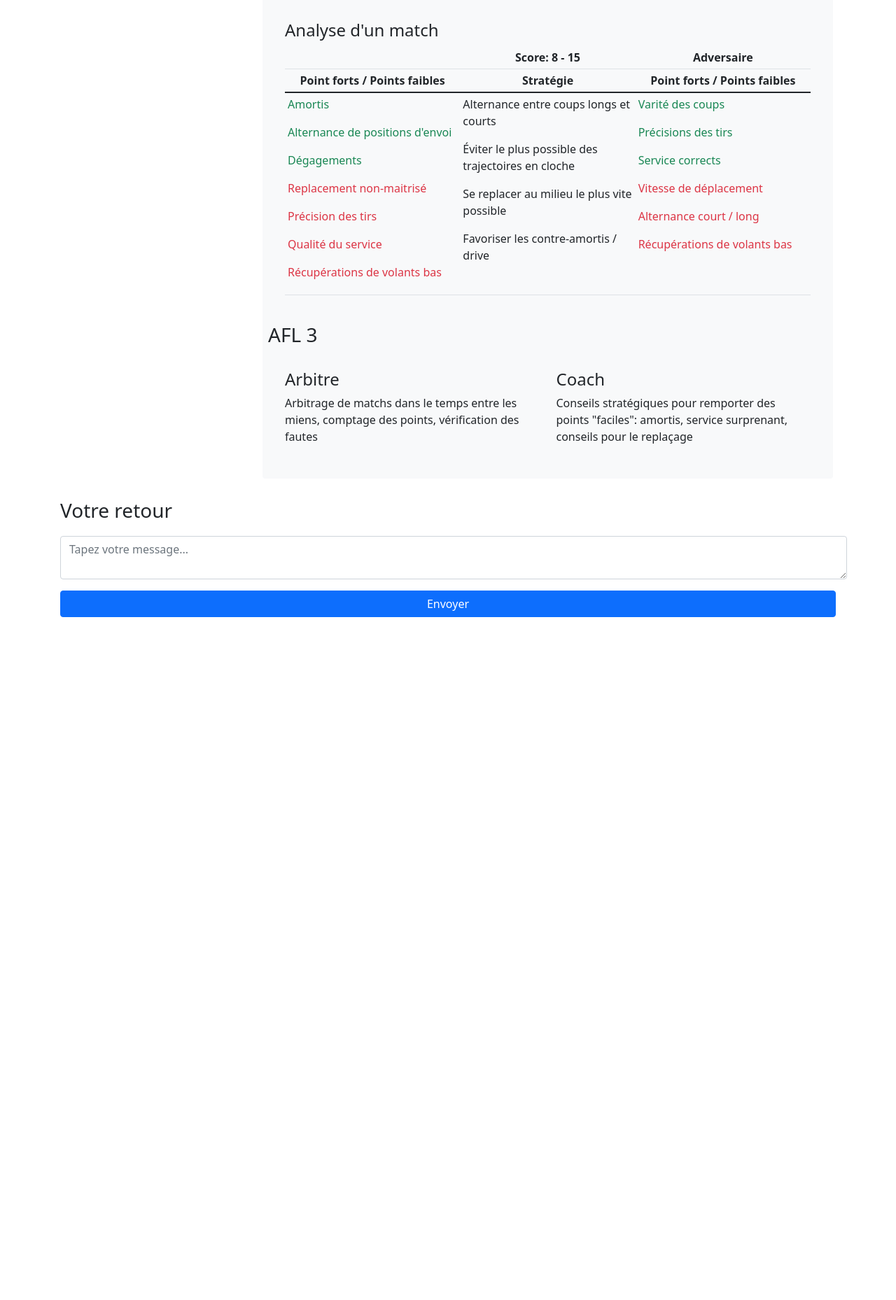
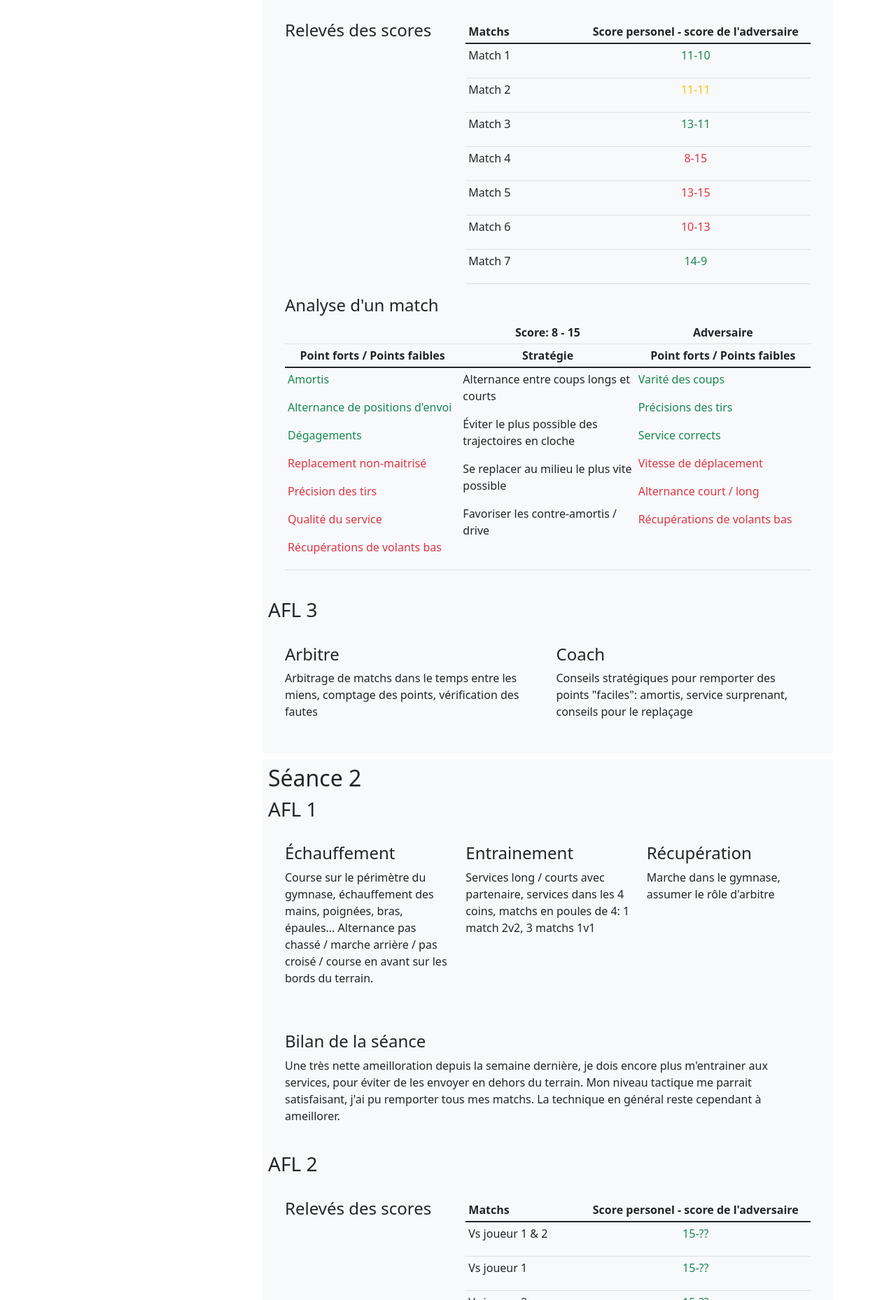
Before and after one commit to TomVdt/carnet-badminton, a plain HTML site: page index.html in a window 1280 px wide. Shown: the part 942-2800 px from the top of the page at 70% size. Before the commit the page ends 1840 px from the top, so only its background shows below. Drawn offline with nearby package versions, Linux system fonts and the light colour scheme.

Commit message:
seance 2 + corrections

```diff
--- a/index.html
+++ b/index.html
@@ -23,7 +23,7 @@
 						<ul class="nav nav-pills flex-column">
 							<li class="nav-item"><a class="nav-link" href="#performances">Suivi des séances</a></li>
 							<li class="nav-item"><a class="nav-link" href="#seance1">Séance 1</a></li>
-							<!-- <li class="nav-item"><a class="nav-link" href="#seance2">Séance 2</a></li> -->
+							<li class="nav-item"><a class="nav-link" href="#seance2">Séance 2</a></li>
 							<!-- <li class="nav-item"><a class="nav-link" href="#seance3">Séance 3</a></li> -->
 							<!-- <li class="nav-item"><a class="nav-link" href="#seance4">Séance 4</a></li> -->
 							<!-- <li class="nav-item"><a class="nav-link" href="#seance5">Séance 5</a></li> -->
@@ -51,10 +51,53 @@
 						</div>
 						<div class="p-4">
 							<h4>Bilan de la séance</h4>
-							<p>Première séance de badminton depuis 1 an, avec une première heure plutôt <i>difficile</i> mais j'ai pu reprendre une partie de mon niveau d'avant. En termes de matchs je suis plutôt satisfait. Le service est à ameillorer, les amortis sont plutôts bons (il m'on permis de remporter quelques sets). La diversité des coups longs / courts me parait correct, je dois chercher à alterner plus de côté. J'ai encore quelques difficultés à toucher le volant avec le tamis de la raquette, mais je pense que cela viendra rapidement avec l'entrainement</p>
+							<p>Première séance de badminton depuis 1 an, avec une première heure plutôt <i>difficile</i> mais j'ai pu reprendre une partie de mon niveau d'avant. En termes de matchs je suis plutôt satisfait. Le service est à ameillorer, les amortis sont plutôts bons (il m'on permis de remporter quelques sets). La diversité des coups longs / courts me parait correct, je dois chercher à alterner plus de côté. J'ai encore quelques difficultés à toucher le volant avec le tamis de la raquette, mais je pense que cela viendra rapidement avec l'entrainement.</p>
 						</div>
 						<h3>AFL 2</h3>
 						<div class="p-4">
+							<div class="row">
+								<div class="col-4"><h4 class="align-middle">Relevés des scores</h4></div>
+								<div class="col-8">
+									<table class="table table-sm table-hover">
+										<thead>
+											<tr>
+												<th class="col-4">Matchs</th>
+												<th class="col-8 text-center">Score personel - score de l'adversaire</th>
+											</tr>
+										</thead>
+										<tbody>
+											<tr>
+												<td><p>Match 1</p></td>
+												<td><p class="text-success text-center">11-10</p></td>
+											</tr>
+											<tr>
+												<td><p>Match 2</p></td>
+												<td><p class="text-warning text-center">11-11</p></td>
+											</tr>
+											<tr>
+												<td><p>Match 3</p></td>
+												<td><p class="text-success text-center">13-11</p></td>
+											</tr>
+											<tr>
+												<td><p>Match 4</p></td>
+												<td><p class="text-danger text-center">8-15</p></td>
+											</tr>
+											<tr>
+												<td><p>Match 5</p></td>
+												<td><p class="text-danger text-center">13-15</p></td>
+											</tr>
+											<tr>
+												<td><p>Match 6</p></td>
+												<td><p class="text-danger text-center">10-13</p></td>
+											</tr>
+											<tr>
+												<td><p>Match 7</p></td>
+												<td><p class="text-success text-center">14-9</p></td>
+											</tr>
+										</tbody>
+									</table>
+								</div>
+							</div>
 							<h4>Analyse d'un match</h4>
 							<table class="table table-sm table-hover">
 								<thead class="text-center">
@@ -110,6 +153,73 @@
 							</div>
 						</div>
 					</section>
+					<section class="bg-light m-2 p-2 rounded" id="seance2">
+						<h2>Séance 2</h2>
+						<h3>AFL 1</h3>
+						<div class="row p-4">
+							<div class="col">
+								<h4>Échauffement</h4>
+								<p>Course sur le périmètre du gymnase, échauffement des mains, poignées, bras, épaules... Alternance pas chassé / marche arrière / pas croisé / course en avant sur les bords du terrain.</p>
+							</div>
+							<div class="col">
+								<h4>Entrainement</h4>
+								<p>Services long / courts avec partenaire, services dans les 4 coins, matchs en poules de 4: 1 match 2v2, 3 matchs 1v1</p>
+							</div>
+							<div class="col">
+								<h4>Récupération</h4>
+								<p>Marche dans le gymnase, assumer le rôle d'arbitre</p>
+							</div>
+						</div>
+						<div class="p-4">
+							<h4>Bilan de la séance</h4>
+							<p>Une très nette ameilloration depuis la semaine dernière, je dois encore plus m'entrainer aux services, pour éviter de les envoyer en dehors du terrain. Mon niveau tactique me parrait satisfaisant, j'ai pu remporter tous mes matchs. La technique en général reste cependant à ameillorer.</p>
+						</div>
+						<h3>AFL 2</h3>
+						<div class="p-4">
+							<div class="row">
+								<div class="col-4"><h4 class="align-middle">Relevés des scores</h4></div>
+								<div class="col-8">
+									<table class="table table-sm table-hover">
+										<thead>
+											<tr>
+												<th class="col-4">Matchs</th>
+												<th class="col-8 text-center">Score personel - score de l'adversaire</th>
+											</tr>
+										</thead>
+										<tbody>
+											<tr>
+												<td><p>Vs joueur 1 & 2</p></td>
+												<td><p class="text-success text-center">15-??</p></td>
+											</tr>
+											<tr>
+												<td><p>Vs joueur 1</p></td>
+												<td><p class="text-success text-center">15-??</p></td>
+											</tr>
+											<tr>
+												<td><p>Vs joueur 2</p></td>
+												<td><p class="text-success text-center">15-??</p></td>
+											</tr>
+											<tr>
+												<td><p>Vs joueur 3</p></td>
+												<td><p class="text-success text-center">15-??</p></td>
+											</tr>
+										</tbody>
+									</table>
+								</div>
+							</div>
+						</div>
+						<h3>AFL 3</h3>
+						<div class="row p-4">
+							<div class="col">
+								<h4>Arbitre</h4>
+								<p>Arbitrage de matchs dans ma poule, comptage des points, vérification des fautes</p>
+							</div>
+							<div class="col">
+								<h4>Coach</h4>
+								<p>Conseils stratégiques pour à mon partenaire d'entrainement, en ayant observé le jeu de son adversaire</p>
+							</div>
+						</div>
+					</section>
 				</div>
 			</div>
 		</div>
```
